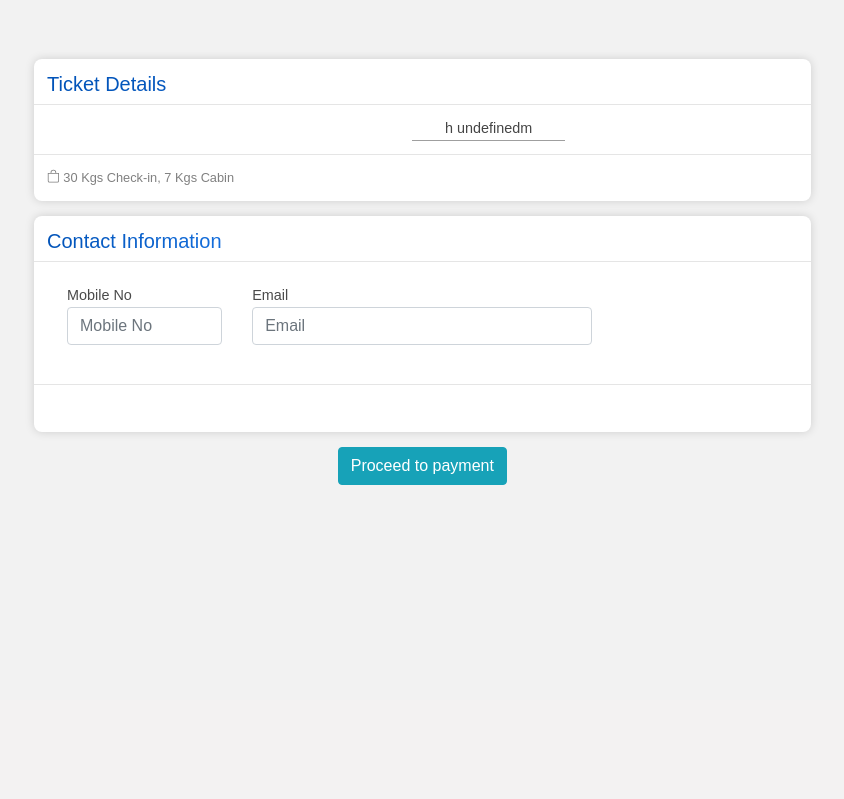
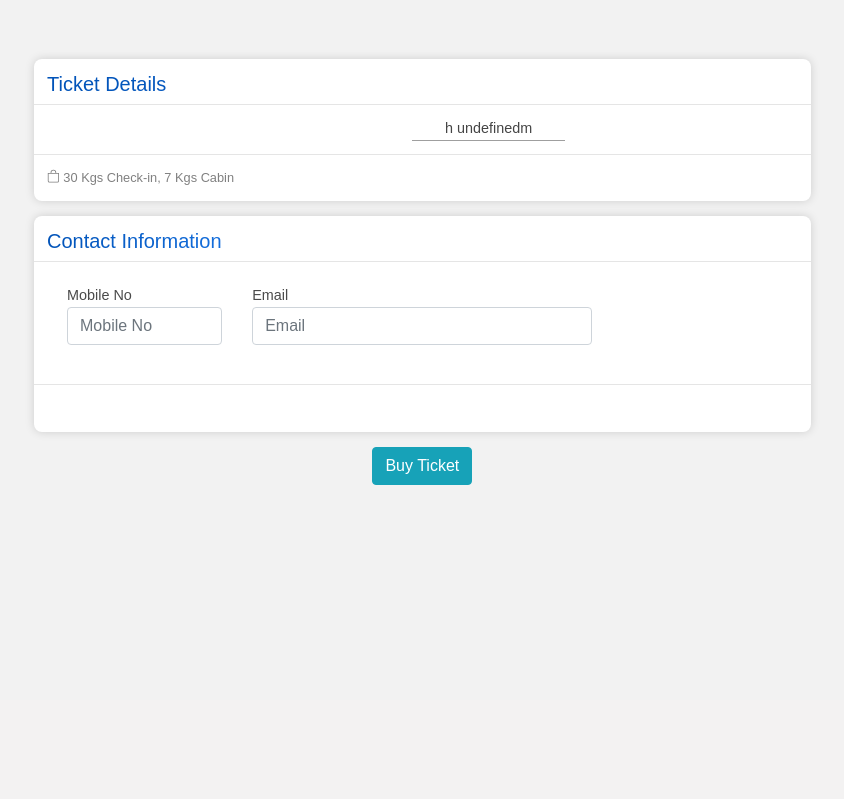
Before and after one commit to mahsa-razavi/flight-ticket, a Django app: template flight/templates/flight/book.html in a window 1280 px wide. Shown: the part 63-862 px from the top of the page, without its empty margins (16-860 px from the left). Run offline with Django 3.2, Linux system fonts and the light colour scheme; the template is opened without the code that fills it, so the values that code supplies are empty; some libraries are stand-ins or nearby versions; some web fonts are replaced.

Commit message:
modifications

```diff
--- a/flight/templates/flight/book.html
+++ b/flight/templates/flight/book.html
@@ -124,12 +124,12 @@
                     </div>
                 </div>
                 <div class="payment-btn" style="background-color: transparent;">
-                    <button type="submit" class="btn btn-primary btn-info">Proceed to payment</button>
+                    <button type="submit" class="btn btn-primary btn-info">Buy Ticket</button>
                 </div>
                 </div>
                 <div class="col media-payment-btn">
                     <div>
-                        <button type="submit" class="btn btn-primary btn-danger">Proceed to payment</button>
+                        <button type="submit" class="btn btn-primary btn-danger">Buy Ticket</button>
                     </div>
                 </div>
             </div>
```
Also changed, not shown: README.md.
